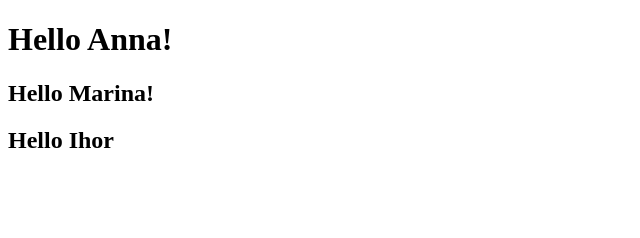
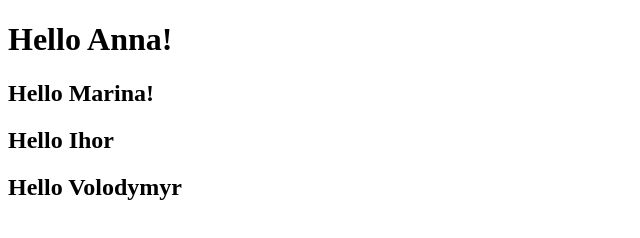
Before and after one commit to AnnaBieliavtseva/Blended-8, a plain HTML site: page index.html in a window 1280 px wide. Shown: the whole page, without its empty margins (0-640 px from the left). Drawn offline with Linux system fonts and the light colour scheme.

Commit message:
Update index.html

```diff
--- a/index.html
+++ b/index.html
@@ -10,5 +10,6 @@
     <h1>Hello Anna!</h1>
     <h2>Hello Marina!</h2>
     <h2>Hello Ihor</h2>
+    <h2>Hello Volodymyr</h2>
   </body>
 </html>
```
